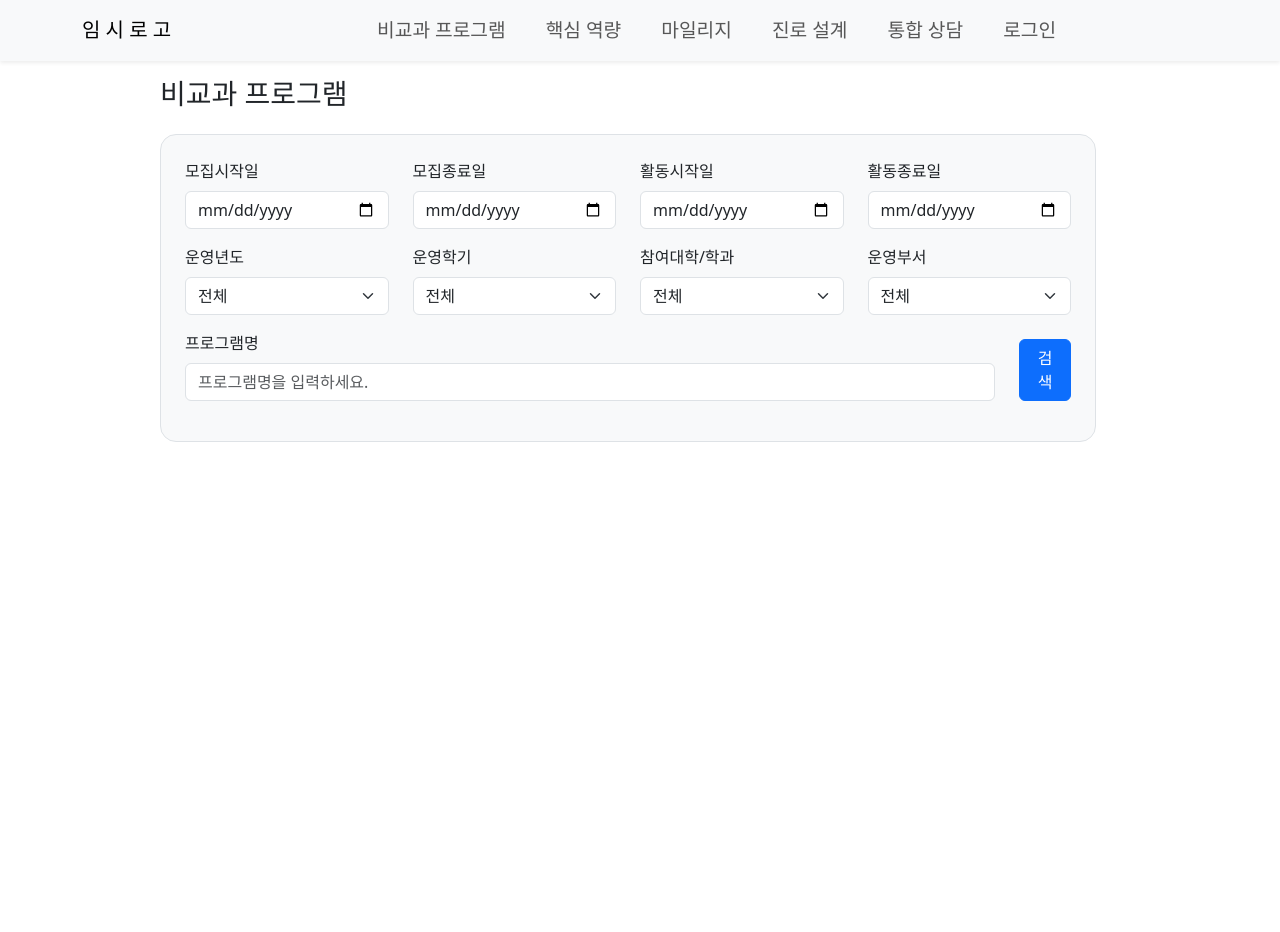
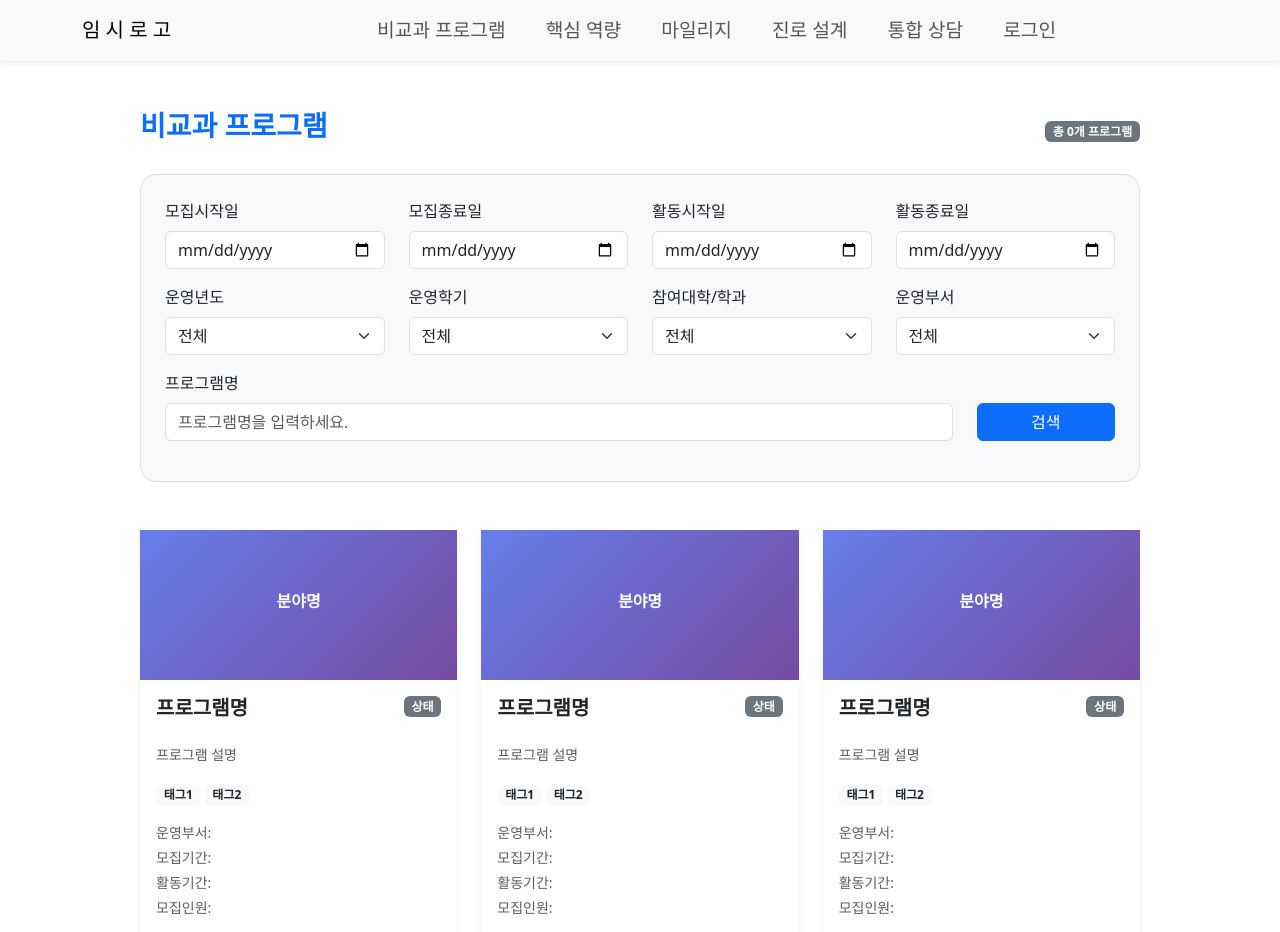
Before and after one commit to rmrisco28/stepUp_prj5, a React (Vite) app in the folder frontend/: page /extra_curricular in a window 1280 px wide. Shown: the top 932 px of the page. Before the commit the page ends 800 px from the top, so only its background shows below. Built offline with nearby package versions, Linux system fonts and the light colour scheme.

Commit message:
비교과프로그램 목록페이지 임시 저장

```diff
--- a/frontend/src/feature/extra_curricular/Extra_curricular.jsx
+++ b/frontend/src/feature/extra_curricular/Extra_curricular.jsx
@@ -1,14 +1,31 @@
-import { Button, Col, Form, Row } from "react-bootstrap";
+import {
+  Badge,
+  Button,
+  Card,
+  Col,
+  Container,
+  Form,
+  Row,
+} from "react-bootstrap";
 
 export function Extra_curricular() {
   return (
-    <Row className="justify-content-center w-100">
-      <Col xs={12} md={10} lg={9}>
-        <h3 className="mb-4">비교과 프로그램</h3>
+    <Container className="my-5">
+      <div className="mx-auto" style={{ maxWidth: "1000px" }}>
+        {/* 헤더 */}
+        <Row className="justify-content-between align-items-center mb-4">
+          <Col>
+            <h3 className="text-primary fw-bold">비교과 프로그램</h3>
+          </Col>
+          <Col xs="auto">
+            <Badge bg="secondary">총 0개 프로그램</Badge>
+          </Col>
+        </Row>
 
-        <section className="bg-light border rounded-4 p-4">
+        {/* 검색 필터 */}
+        <section className="bg-light border rounded-4 p-4 mb-5">
           <Form>
-            {/* 1행: 모집시작일 / 모집종료일 */}
+            {/* 1행: 모집/활동 날짜 */}
             <Row className="mb-3">
               <Col md={3}>
                 <Form.Label>모집시작일</Form.Label>
@@ -28,7 +45,7 @@ export function Extra_curricular() {
               </Col>
             </Row>
 
-            {/* 2행: 활동시작일 / 활동종료일 */}
+            {/* 2행: 운영년도/학기/대학/부서 */}
             <Row className="mb-3">
               <Col md={3}>
                 <Form.Label>운영년도</Form.Label>
@@ -55,8 +72,8 @@ export function Extra_curricular() {
                 <Form.Label>참여대학/학과</Form.Label>
                 <Form.Select>
                   <option>전체</option>
-                  <option>공과대학</option>
-                  <option>인문대학</option>
+                  <option>전자공학과</option>
+                  <option>컴퓨터공학과</option>
                 </Form.Select>
               </Col>
               <Col md={3}>
@@ -69,16 +86,16 @@ export function Extra_curricular() {
               </Col>
             </Row>
 
-            {/* 3행: 프로그램명 검색 */}
+            {/* 3행: 프로그램명 */}
             <Row className="mb-3">
-              <Col md={11}>
+              <Col md={10}>
                 <Form.Label>프로그램명</Form.Label>
                 <Form.Control
                   type="text"
                   placeholder="프로그램명을 입력하세요."
                 />
               </Col>
-              <Col md={1} className="d-flex align-items-end">
+              <Col md={2} className="d-flex align-items-end">
                 <Button variant="primary" className="w-100">
                   검색
                 </Button>
@@ -86,7 +103,203 @@ export function Extra_curricular() {
             </Row>
           </Form>
         </section>
-      </Col>
-    </Row>
+
+        {/* 프로그램 카드 미리보기 */}
+        <Row className="g-4">
+          <Col md={6} lg={4}>
+            <Card className="h-100 shadow-sm border-0">
+              {/* 카드 헤더 (색 배경) */}
+              <div
+                style={{
+                  height: "150px",
+                  display: "flex",
+                  alignItems: "center",
+                  justifyContent: "center",
+                  background:
+                    "linear-gradient(135deg, #667eea 0%, #764ba2 100%)",
+                  color: "white",
+                }}
+              >
+                <h6 className="fw-bold">분야명</h6>
+              </div>
+
+              <Card.Body>
+                {/* 제목 + 상태 */}
+                <div className="d-flex justify-content-between align-items-start mb-3">
+                  <Card.Title className="fw-bold flex-grow-1 me-2">
+                    프로그램명
+                  </Card.Title>
+                  <Badge bg="secondary">상태</Badge>
+                </div>
+
+                {/* 설명 */}
+                <Card.Text className="text-muted small mb-3">
+                  프로그램 설명
+                </Card.Text>
+
+                {/* 태그 */}
+                <div className="mb-3">
+                  <Badge bg="light" text="dark" className="me-1">
+                    태그1
+                  </Badge>
+                  <Badge bg="light" text="dark" className="me-1">
+                    태그2
+                  </Badge>
+                </div>
+
+                {/* 정보 */}
+                <div className="text-muted small mb-3">
+                  <div className="d-flex align-items-center mb-1">
+                    운영부서:
+                  </div>
+                  <div className="d-flex align-items-center mb-1">
+                    모집기간:
+                  </div>
+                  <div className="d-flex align-items-center mb-1">
+                    활동기간:
+                  </div>
+                  <div className="d-flex align-items-center mb-1">
+                    모집인원:
+                  </div>
+                </div>
+
+                {/* 버튼 */}
+                <Button variant="primary" className="w-100 rounded-pill">
+                  신청하기
+                </Button>
+              </Card.Body>
+            </Card>
+          </Col>
+          <Col md={6} lg={4}>
+            <Card className="h-100 shadow-sm border-0">
+              {/* 카드 헤더 (색 배경) */}
+              <div
+                style={{
+                  height: "150px",
+                  display: "flex",
+                  alignItems: "center",
+                  justifyContent: "center",
+                  background:
+                    "linear-gradient(135deg, #667eea 0%, #764ba2 100%)",
+                  color: "white",
+                }}
+              >
+                <h6 className="fw-bold">분야명</h6>
+              </div>
+
+              <Card.Body>
+                {/* 제목 + 상태 */}
+                <div className="d-flex justify-content-between align-items-start mb-3">
+                  <Card.Title className="fw-bold flex-grow-1 me-2">
+                    프로그램명
+                  </Card.Title>
+                  <Badge bg="secondary">상태</Badge>
+                </div>
+
+                {/* 설명 */}
+                <Card.Text className="text-muted small mb-3">
+                  프로그램 설명
+                </Card.Text>
+
+                {/* 태그 */}
+                <div className="mb-3">
+                  <Badge bg="light" text="dark" className="me-1">
+                    태그1
+                  </Badge>
+                  <Badge bg="light" text="dark" className="me-1">
+                    태그2
+                  </Badge>
+                </div>
+
+                {/* 정보 */}
+                <div className="text-muted small mb-3">
+                  <div className="d-flex align-items-center mb-1">
+                    운영부서:
+                  </div>
+                  <div className="d-flex align-items-center mb-1">
+                    모집기간:
+                  </div>
+                  <div className="d-flex align-items-center mb-1">
+                    활동기간:
+                  </div>
+                  <div className="d-flex align-items-center mb-1">
+                    모집인원:
+                  </div>
+                </div>
+
+                {/* 버튼 */}
+                <Button variant="primary" className="w-100 rounded-pill">
+                  신청하기
+                </Button>
+              </Card.Body>
+            </Card>
+          </Col>
+          <Col md={6} lg={4}>
+            <Card className="h-100 shadow-sm border-0">
+              {/* 카드 헤더 (색 배경) */}
+              <div
+                style={{
+                  height: "150px",
+                  display: "flex",
+                  alignItems: "center",
+                  justifyContent: "center",
+                  background:
+                    "linear-gradient(135deg, #667eea 0%, #764ba2 100%)",
+                  color: "white",
+                }}
+              >
+                <h6 className="fw-bold">분야명</h6>
+              </div>
+
+              <Card.Body>
+                {/* 제목 + 상태 */}
+                <div className="d-flex justify-content-between align-items-start mb-3">
+                  <Card.Title className="fw-bold flex-grow-1 me-2">
+                    프로그램명
+                  </Card.Title>
+                  <Badge bg="secondary">상태</Badge>
+                </div>
+
+                {/* 설명 */}
+                <Card.Text className="text-muted small mb-3">
+                  프로그램 설명
+                </Card.Text>
+
+                {/* 태그 */}
+                <div className="mb-3">
+                  <Badge bg="light" text="dark" className="me-1">
+                    태그1
+                  </Badge>
+                  <Badge bg="light" text="dark" className="me-1">
+                    태그2
+                  </Badge>
+                </div>
+
+                {/* 정보 */}
+                <div className="text-muted small mb-3">
+                  <div className="d-flex align-items-center mb-1">
+                    운영부서:
+                  </div>
+                  <div className="d-flex align-items-center mb-1">
+                    모집기간:
+                  </div>
+                  <div className="d-flex align-items-center mb-1">
+                    활동기간:
+                  </div>
+                  <div className="d-flex align-items-center mb-1">
+                    모집인원:
+                  </div>
+                </div>
+
+                {/* 버튼 */}
+                <Button variant="primary" className="w-100 rounded-pill">
+                  신청하기
+                </Button>
+              </Card.Body>
+            </Card>
+          </Col>
+        </Row>
+      </div>
+    </Container>
   );
 }
```
